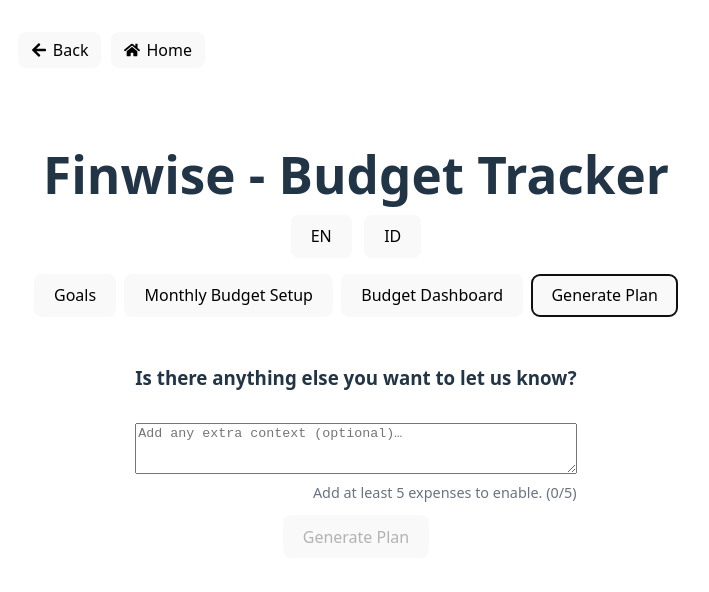
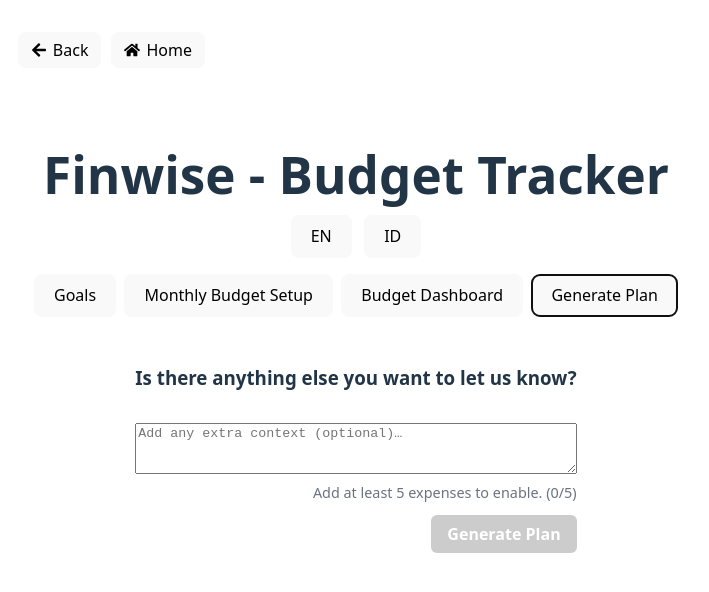
Before and after one commit to ryano245/finwise, a React (Vite) app in the folder frontend/: page /budget in a window 1280 px wide. Both pictures are taken after a click on the button "Generate Plan". Shown: the top 592 px of the page, without its empty margins (284-993 px from the left). Built offline with nearby package versions, Linux system fonts and the light colour scheme.

Commit message:
improve ui for generate plan

```diff
--- a/frontend/src/tabs/GeneratePlan.tsx
+++ b/frontend/src/tabs/GeneratePlan.tsx
@@ -1,4 +1,5 @@
 import React, { useState } from 'react';
+import ReactMarkdown from 'react-markdown';
 import type { LanguageStrings } from '../utilities/budget';
 
 type Props = {
@@ -33,33 +34,67 @@
   };
 
   return (
-    <section className="stack" style={{ marginTop: 8, marginBottom: 48, alignItems: 'flex-end', width: '100%' }}>
-      {(!canGeneratePlan) && (
+    <section className="stack" style={{ marginTop: 8, marginBottom: 48, width: '100%' }}>
+      {/* Hint if requirements not met */}
+      {!canGeneratePlan && (
         <div id="genplan-requirements" className="hint" style={{ width: '100%', textAlign: 'right' }}>
           {strings.needMoreExpenses} ({expensesCount}/5)
         </div>
       )}
 
-      <div style={{ width: '100%', display: 'flex', justifyContent: 'center' }}>
+      {/* Generate button */}
+      <div style={{ width: '100%', display: 'flex', justifyContent: 'flex-end', marginBottom: 12 }}>
         <button
           onClick={handleGenerate}
           disabled={!canGeneratePlan || loading}
           aria-describedby={!canGeneratePlan ? 'genplan-requirements' : undefined}
+          style={{
+            padding: '8px 16px',
+            fontSize: 16,
+            fontWeight: 'bold',
+            borderRadius: 6,
+            border: 'none',
+            cursor: canGeneratePlan && !loading ? 'pointer' : 'not-allowed',
+            backgroundColor: canGeneratePlan && !loading ? '#4f46e5' : '#ccc',
+            color: 'white',
+            transition: 'background-color 0.2s',
+          }}
         >
           {loading ? (strings.loading ?? 'Generating...') : strings.generatePlan}
         </button>
       </div>
 
-      {error && <div className="hint" style={{ color: 'crimson', marginTop: 8 }}>{error}</div>}
+      {/* Error message */}
+      {error && <div className="hint" style={{ color: 'crimson', marginBottom: 8 }}>{error}</div>}
 
+      {/* Render plan */}
       {planText && (
-        <textarea
-          readOnly
-          value={planText}
-          rows={12}
-          style={{ width: '100%', marginTop: 12, resize: 'vertical' }}
-          placeholder={strings.planOutputPlaceholder ?? 'Your generated plan will appear here.'}
-        />
+        <div
+          style={{
+            border: '1px solid #ddd',
+            borderRadius: 6,
+            padding: 12,
+            maxHeight: 400,
+            overflowY: 'auto',
+            backgroundColor: '#fafafa',
+            fontFamily: 'Arial, sans-serif',
+            fontSize: 14,
+            lineHeight: 1.6,
+            textAlign: 'left', // 👈 makes sure text is aligned left
+          }}
+        >
+          <ReactMarkdown
+            children={planText}
+            components={{
+              h1: ({ node, ...props }) => <h1 style={{ fontSize: 20, marginBottom: 8 }} {...props} />,
+              h2: ({ node, ...props }) => <h2 style={{ fontSize: 18, marginBottom: 6 }} {...props} />,
+              strong: ({ node, ...props }) => <strong style={{ color: '#111' }} {...props} />,
+              em: ({ node, ...props }) => <em style={{ color: '#555' }} {...props} />,
+              li: ({ node, ...props }) => <li style={{ marginBottom: 4 }} {...props} />,
+              p: ({ node, ...props }) => <p style={{ marginBottom: 8 }} {...props} />,
+            }}
+          />
+        </div>
       )}
     </section>
   );
```
